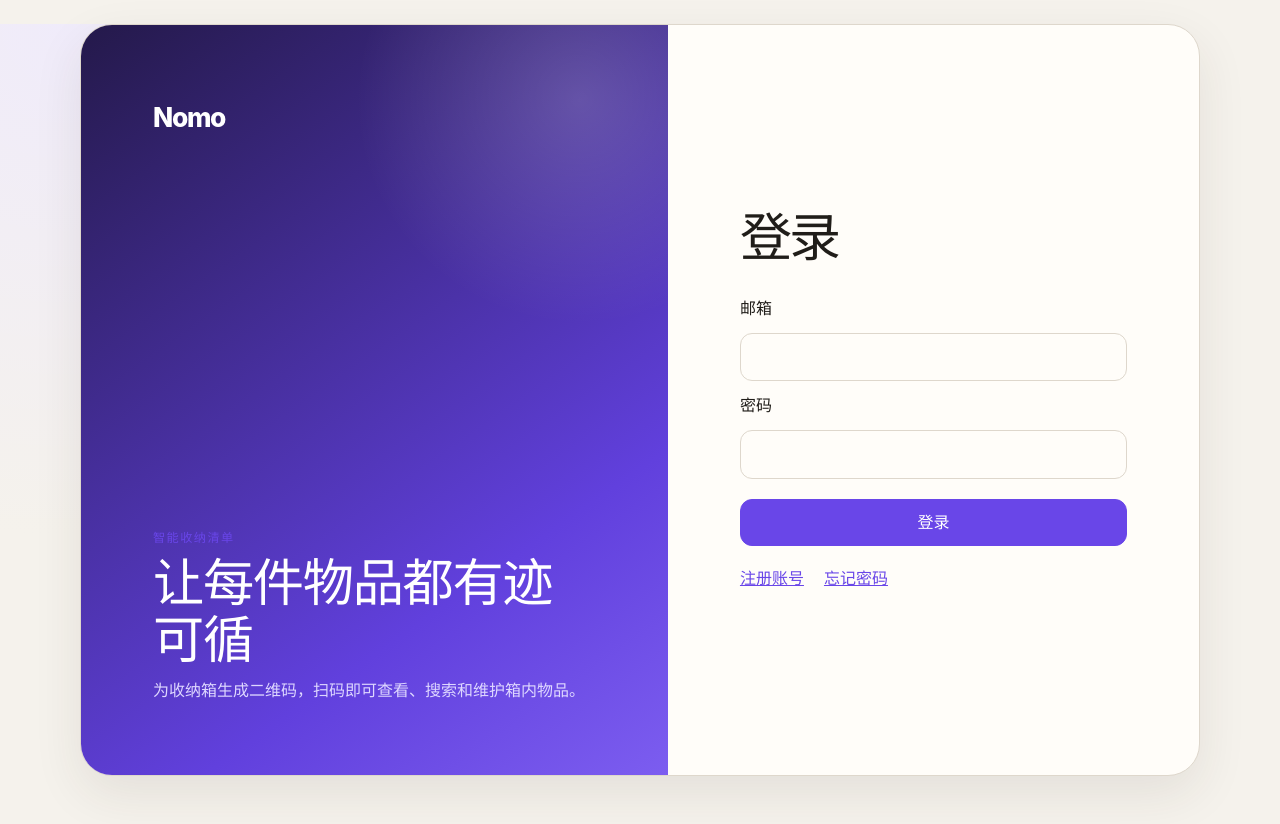
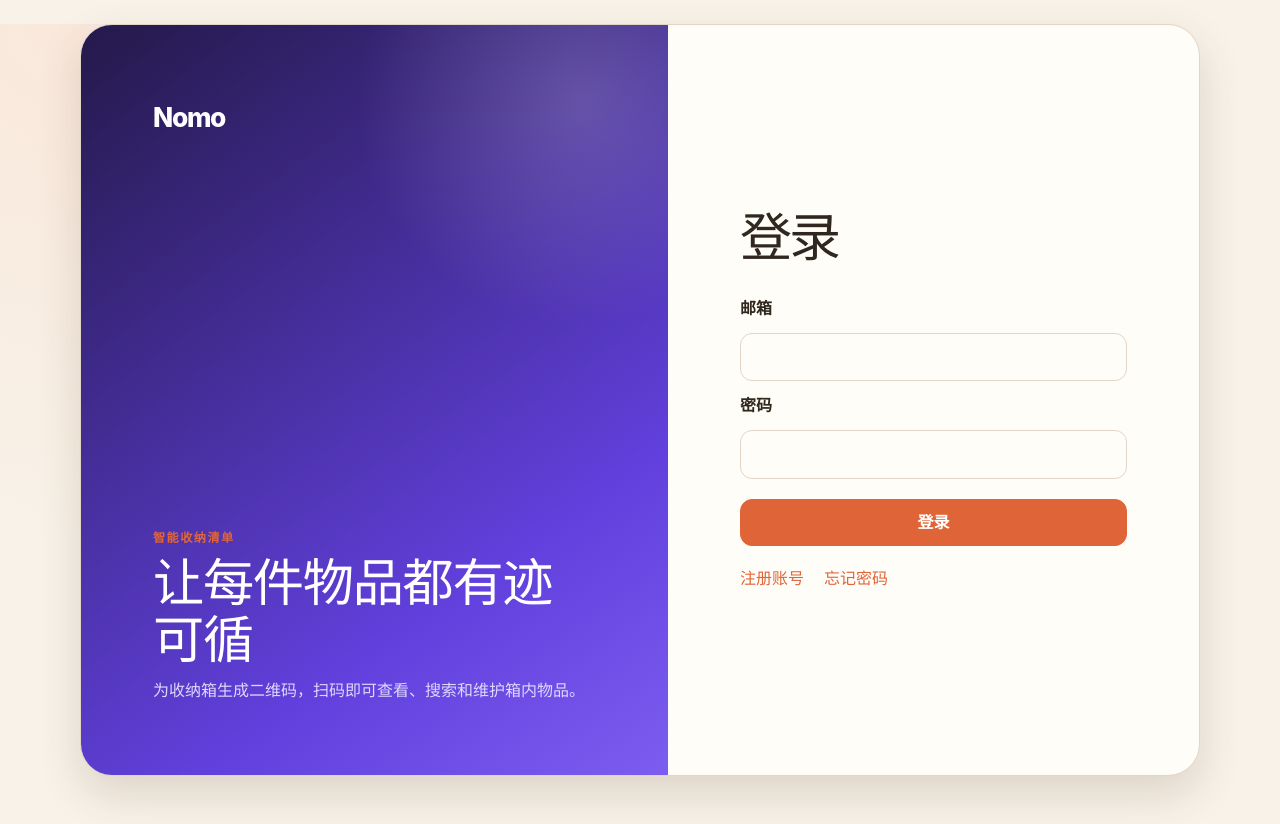
Before and after one commit to Phantomxm2021/hinomo, a React (Vite) app in the folder apps/web/: page /login in a window 1280 px wide. Built offline with nearby package versions, Linux system fonts and the light colour scheme; no server answers.

Commit message:
feat: establish warm Tailwind theme

```diff
--- a/apps/web/index.html
+++ b/apps/web/index.html
@@ -6,7 +6,7 @@
     <link rel="icon" type="image/svg+xml" href="/nomo-icon.svg" />
     <link rel="apple-touch-icon" href="/apple-touch-icon-180x180.png" />
     <meta name="viewport" content="width=device-width, initial-scale=1.0" />
-    <meta name="theme-color" content="#7c3aed" />
+    <meta name="theme-color" content="#df6538" />
     <meta name="description" content="Nomo 用二维码管理收纳箱和物品清单，随时扫码、搜索与维护。" />
     <title>Nomo 智能收纳</title>
   </head>
--- a/apps/web/src/index.css
+++ b/apps/web/src/index.css
@@ -1,50 +1,41 @@
-:root {
-  --text: #665f56;
-  --text-h: #201d19;
-  --bg: #f5f2ec;
-  --surface: #fffdf9;
-  --surface-muted: #eee9df;
-  --border: #ded7cc;
-  --accent: #6946e8;
-  --accent-strong: #5432d1;
-  --accent-bg: #eee9ff;
-  --accent-border: #bbaaf5;
-  --danger: #b42318;
-  --code-bg: #ebe6dc;
-  --shadow: 0 18px 50px rgb(55 45 30 / 9%);
-  --shadow-soft: 0 8px 24px rgb(55 45 30 / 7%);
-  --color-canvas: var(--bg);
-  --color-accent: var(--accent);
-  --shadow-float: var(--shadow);
-  --sans: Inter, ui-sans-serif, -apple-system, BlinkMacSystemFont, "Segoe UI", sans-serif;
-  --mono: "SFMono-Regular", Consolas, monospace;
+@import "tailwindcss";
 
-  font: 16px/1.55 var(--sans);
-  color: var(--text);
-  background: var(--bg);
-  font-synthesis: none;
-  text-rendering: optimizeLegibility;
-  -webkit-font-smoothing: antialiased;
-  -moz-osx-font-smoothing: grayscale;
+@theme {
+  --color-canvas: #f8f2e8;
+  --color-surface: #fffdf8;
+  --color-sidebar: #f0e3d3;
+  --color-ink: #30271e;
+  --color-muted: #756a5e;
+  --color-brand: #df6538;
+  --color-brand-strong: #c95229;
+  --color-success: #71896f;
+  --color-danger: #b42318;
+  --color-line: #e3d5c5;
+  --color-placeholder: #ead7c2;
+  --radius-control: 0.875rem;
+  --radius-card: 1.25rem;
+  --radius-shell: 1.5rem;
+  --shadow-float: 0 18px 44px rgb(86 58 36 / 16%);
+  --shadow-soft: 0 8px 24px rgb(86 58 36 / 8%);
+  --breakpoint-lg: 64rem;
 }
 
-@media (prefers-color-scheme: dark) {
-  :root {
-    --text: #b9b2a8;
-    --text-h: #fbf8f2;
-    --bg: #171512;
-    --surface: #211e1a;
-    --surface-muted: #2a2621;
-    --border: #3b352e;
-    --accent: #ad97ff;
-    --accent-strong: #c2b2ff;
-    --accent-bg: #302654;
-    --accent-border: #6957aa;
-    --danger: #ff8a80;
-    --code-bg: #2a2621;
-    --shadow: 0 18px 50px rgb(0 0 0 / 28%);
-    --shadow-soft: 0 8px 24px rgb(0 0 0 / 20%);
-  }
+:root {
+  --text: var(--color-muted);
+  --text-h: var(--color-ink);
+  --bg: var(--color-canvas);
+  --surface: var(--color-surface);
+  --surface-muted: #f3eadf;
+  --border: var(--color-line);
+  --accent: var(--color-brand);
+  --accent-strong: var(--color-brand-strong);
+  --accent-bg: #fae4d7;
+  --accent-border: #e8a88a;
+  --danger: var(--color-danger);
+  --shadow: var(--shadow-float);
+  font: 16px/1.55 ui-sans-serif, -apple-system, BlinkMacSystemFont, "Segoe UI", sans-serif;
+  color: var(--color-muted);
+  background: var(--color-canvas);
 }
 
 * {
@@ -1207,7 +1198,7 @@ code {
     height: 56px;
     border-radius: 50%;
     color: #fff;
-    background: var(--color-accent);
+    background: var(--accent);
     box-shadow: var(--shadow-float);
   }
 
--- a/apps/web/vite.config.ts
+++ b/apps/web/vite.config.ts
@@ -17,8 +17,8 @@ export default defineConfig({
         description: '用二维码管理收纳箱和物品清单',
         lang: 'zh-CN',
         display: 'standalone',
-        theme_color: '#7c3aed',
-        background_color: '#ffffff',
+        theme_color: '#df6538',
+        background_color: '#f8f2e8',
         icons: [
           { src: '/pwa-192x192.png', sizes: '192x192', type: 'image/png' },
           { src: '/pwa-512x512.png', sizes: '512x512', type: 'image/png' },
```
Also changed, not shown: 1 other file (tests, documents, lock files or other folders).
